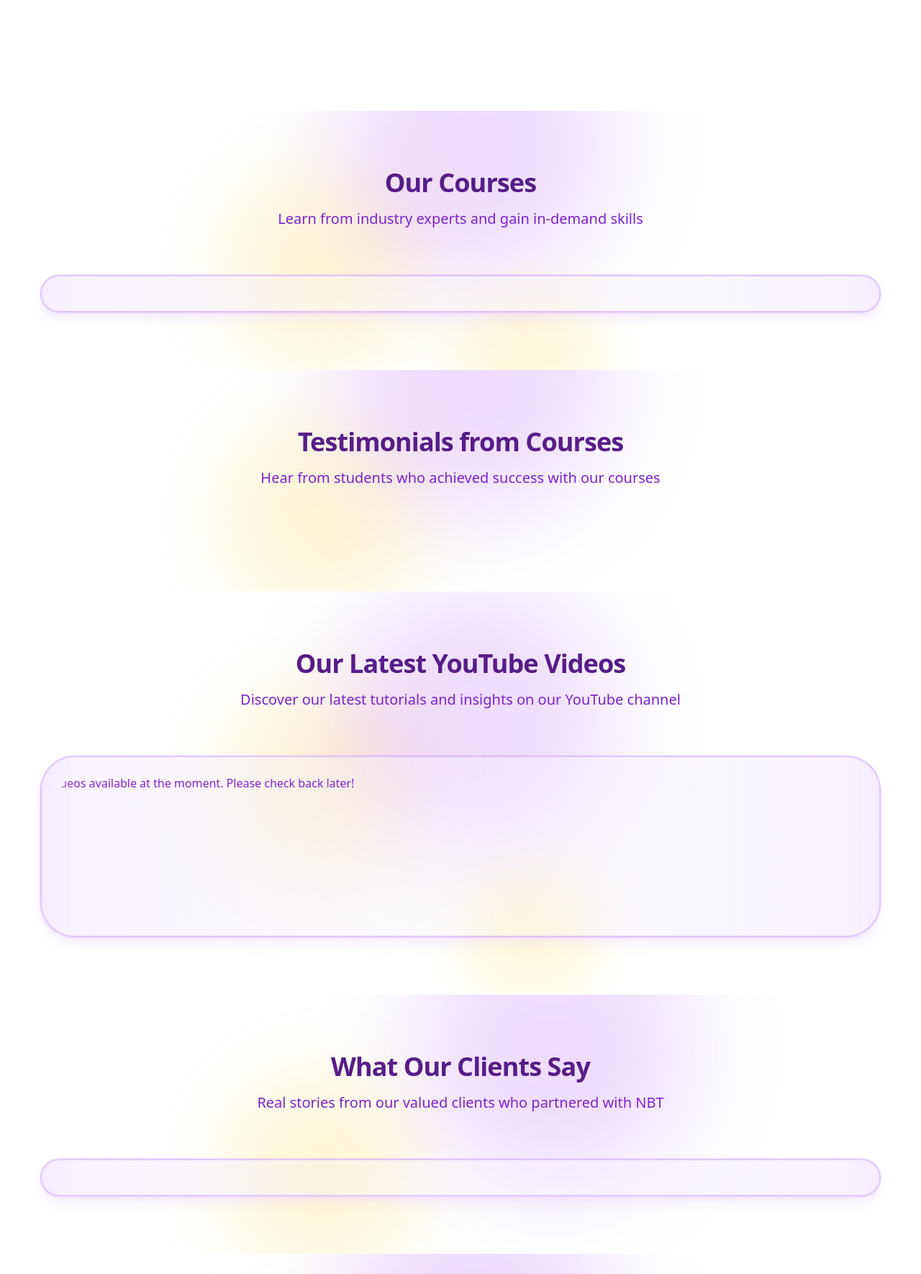
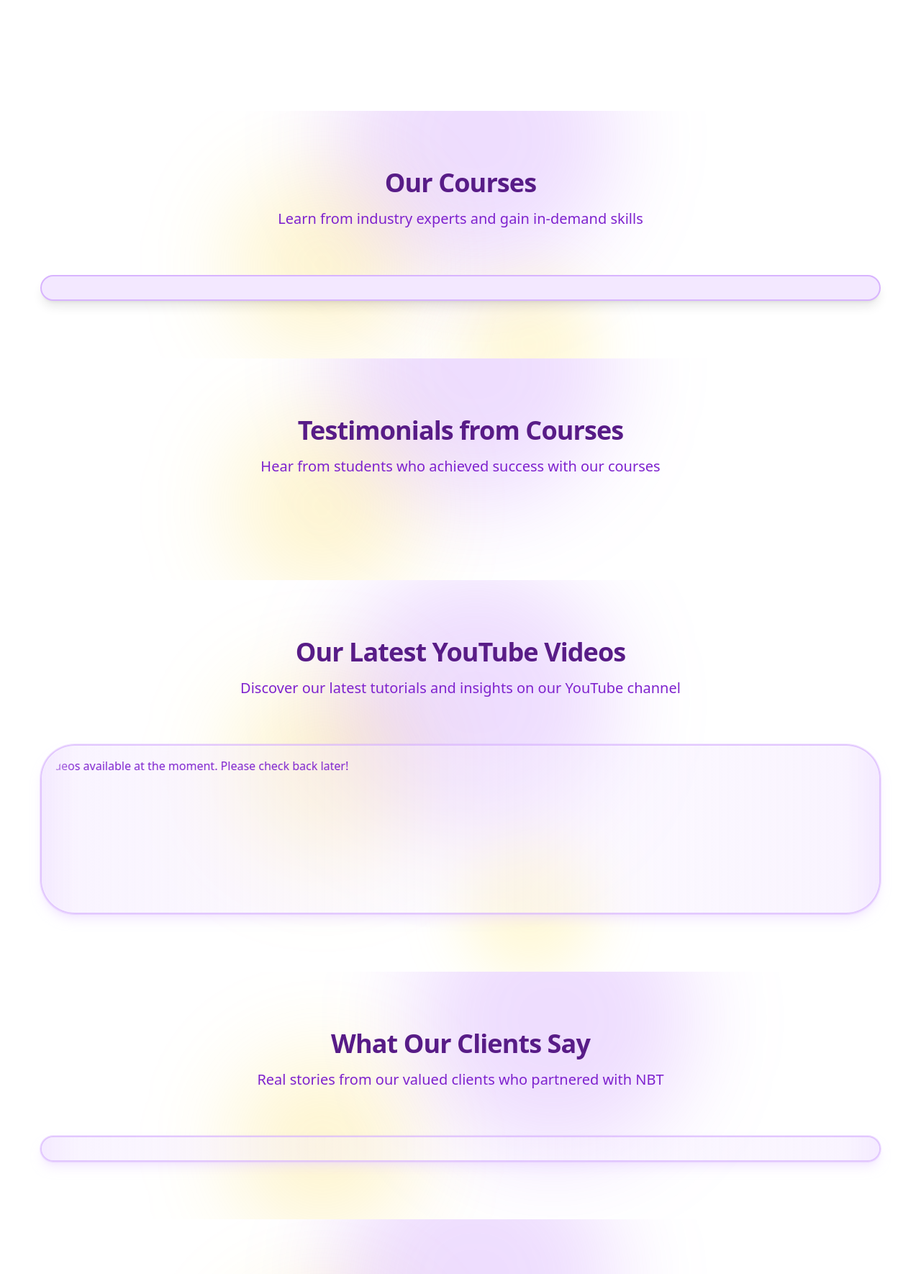
Before and after one commit to nbt24/aj_nbt_website, a PHP site: page / in a window 1280 px wide. Shown: the part 2065-3835 px from the top of the page at 72% size. Run offline with PHP 8.4, Linux system fonts and the light colour scheme; data that the repository does not hold is empty; some libraries are stand-ins or nearby versions.

Commit message:
fxied UI and scrolling panels border
fixed the finated borders in the scrolling panel
and also made the website cards final

```diff
--- a/nbt/index.php
+++ b/nbt/index.php
@@ -406,8 +406,6 @@ if ($_SERVER['REQUEST_METHOD'] === 'POST' && isset($_POST['contact_form'])) {
         }
 
         .scrolling-wrapper {
-            mask-image: linear-gradient(to right, transparent, black 10%, black 90%, transparent);
-            -webkit-mask-image: linear-gradient(to right, transparent, black 10%, black 90%, transparent);
             overflow: hidden;
             position: relative;
         }
@@ -1035,9 +1033,9 @@ if ($_SERVER['REQUEST_METHOD'] === 'POST' && isset($_POST['contact_form'])) {
 
         <div class="relative mx-2 md:mx-4 lg:mx-6 courses-container">
             <!-- Curved Container Background -->
-            <div class="bg-gradient-to-r from-purple-100/50 via-purple-50/30 to-purple-100/50 dark:from-purple-900/20 dark:via-purple-800/10 dark:to-purple-900/20 rounded-[3rem] border-2 border-purple-300/70 dark:border-purple-600/60 shadow-lg shadow-purple-200/50 dark:shadow-purple-900/30 backdrop-blur-sm overflow-hidden ring-1 ring-purple-400/20 dark:ring-purple-500/30">
+            <div class="bg-purple-100 dark:bg-purple-900 rounded-[3rem] border-2 border-purple-300 dark:border-purple-600 shadow-lg overflow-hidden">
                 <!-- Inner padding container -->
-                <div class="px-6 py-6">
+                <div class="px-2 py-2 sm:px-3 sm:py-3 md:px-4 md:py-4">
                     <div class="scrolling-wrapper overflow-hidden rounded-[2rem] manual-scroll" style="scrollbar-width: none; -ms-overflow-style: none;">
                         <div class="scrolling-container flex gap-x-6 min-w-max animate-marquee">
                             <?php
@@ -1046,12 +1044,6 @@ if ($_SERVER['REQUEST_METHOD'] === 'POST' && isset($_POST['contact_form'])) {
                             foreach ($courses_loop as $index => $course): ?>
                                 <div class="group animate-section w-[300px] sm:w-[320px] flex-shrink-0" style="animation-delay: <?= 100 * $index ?>ms;">
                                     <div class="relative overflow-hidden rounded-3xl bg-white dark:bg-purple-900/90 border border-yellow-400/40 dark:border-yellow-400/60 backdrop-blur-sm shadow-2xl transform transition-all duration-500 hover:-translate-y-3 hover:shadow-3xl">
-
-                                        <!-- Corner Decorations -->
-                                        <div class="absolute bottom-0 left-0 w-20 h-20">
-                                            <div class="absolute bottom-0 left-0 w-12 h-12 bg-gradient-to-tr from-purple-500/30 dark:from-purple-600/30 to-transparent"></div>
-                                            <div class="absolute bottom-2 left-2 w-6 h-6 border-2 border-purple-500/40 dark:border-purple-600/50 rounded-full"></div>
-                                        </div>
 
                                         <!-- Image -->
                                         <?php if (!empty($course['image'])): ?>
@@ -1121,10 +1113,6 @@ if ($_SERVER['REQUEST_METHOD'] === 'POST' && isset($_POST['contact_form'])) {
                         </div>
                     </div>
                 </div>
-
-                <!-- Curved fade edges for seamless effect -->
-                <div class="absolute left-0 top-0 bottom-0 w-12 bg-gradient-to-r from-purple-100/80 to-transparent dark:from-purple-900/40 dark:to-transparent pointer-events-none rounded-l-[3rem]"></div>
-                <div class="absolute right-0 top-0 bottom-0 w-12 bg-gradient-to-l from-purple-100/80 to-transparent dark:from-purple-900/40 dark:to-transparent pointer-events-none rounded-r-[3rem]"></div>
             </div>
         </div>
         <style>
@@ -1276,7 +1264,7 @@ if ($_SERVER['REQUEST_METHOD'] === 'POST' && isset($_POST['contact_form'])) {
                     <!-- Curved Container Background -->
                     <div class="bg-gradient-to-r from-purple-100/50 via-purple-50/30 to-purple-100/50 dark:from-purple-900/20 dark:via-purple-800/10 dark:to-purple-900/20 rounded-[3rem] border-2 border-purple-300/70 dark:border-purple-600/60 shadow-lg shadow-purple-200/50 dark:shadow-purple-900/30 backdrop-blur-sm overflow-hidden ring-1 ring-purple-400/20 dark:ring-purple-500/30">
                         <!-- Inner padding container -->
-                        <div class="px-6 py-6">
+                        <div class="px-2 py-2 sm:px-3 sm:py-3 md:px-4 md:py-4">
                             <div id="videos-wrapper" class="overflow-hidden animate-section rounded-[2rem] manual-scroll" style="scrollbar-width: none; -ms-overflow-style: none;">
                                 <div id="videos" class="flex gap-x-6 min-h-[200px] animate-marquee">
                                     <?php if (empty($youtube_videos)): ?>
@@ -1519,7 +1507,7 @@ if ($_SERVER['REQUEST_METHOD'] === 'POST' && isset($_POST['contact_form'])) {
             <!-- Curved Container Background -->
             <div class="bg-gradient-to-r from-purple-100/50 via-purple-50/30 to-purple-100/50 dark:from-purple-900/20 dark:via-purple-800/10 dark:to-purple-900/20 rounded-[3rem] border-2 border-purple-300/70 dark:border-purple-600/60 shadow-lg shadow-purple-200/50 dark:shadow-purple-900/30 backdrop-blur-sm overflow-hidden ring-1 ring-purple-400/20 dark:ring-purple-500/30">
                 <!-- Inner padding container -->
-                <div class="px-6 py-6">
+                <div class="px-2 py-2 sm:px-3 sm:py-3 md:px-4 md:py-4">
                     <div class="relative overflow-hidden rounded-[2rem] manual-scroll" style="scrollbar-width: none; -ms-overflow-style: none;">
                         <div class="flex animate-marquee gap-x-8" style="width: max-content;">
                             <?php foreach (array_merge($clients_testimonials, $clients_testimonials) as $testimonial): ?>
@@ -1573,9 +1561,6 @@ if ($_SERVER['REQUEST_METHOD'] === 'POST' && isset($_POST['contact_form'])) {
                                 </a>
                             <?php endif; ?>
                         </div>
-
-                        <!-- Bottom Gradient Accent -->
-                        <div class="absolute bottom-0 left-0 w-16 h-16 bg-gradient-to-tr from-purple-400/20 dark:from-purple-600/30 to-transparent"></div>
                     </div>
                 <?php endforeach; ?>
                         </div>
@@ -1663,21 +1648,8 @@ if ($_SERVER['REQUEST_METHOD'] === 'POST' && isset($_POST['contact_form'])) {
                                 <div class="absolute inset-0" style="background-image: radial-gradient(circle at 1px 1px, var(--yellow-accent) 1px, transparent 0); background-size: 20px 20px;"></div>
                             </div>
 
-                            <!-- Header Section with Category -->
-                            <div class="relative z-10 px-6 pt-6 pb-2">
-                                <div class="flex items-center justify-between mb-4">
-                                    <span class="inline-flex items-center px-3 py-1.5 rounded-xl bg-purple-100 dark:bg-purple-800/80 border border-purple-300/50 dark:border-purple-600/50 text-xs font-bold uppercase tracking-wider text-purple-800 dark:text-purple-200 backdrop-blur-sm">
-                                        <div class="w-2 h-2 rounded-full bg-purple-500 dark:bg-purple-400 mr-2 animate-pulse"></div>
-                                        <?= htmlspecialchars($coupon['category']) ?>
-                                    </span>
-                                    <div class="w-6 h-6 rounded-lg bg-yellow-400/20 dark:bg-yellow-500/20 border border-yellow-400/30 dark:border-yellow-500/40 flex items-center justify-center">
-                                        <div class="w-2 h-2 bg-yellow-500 dark:bg-yellow-400 rounded-full animate-pulse"></div>
-                                    </div>
-                                </div>
-                            </div>
-
                             <!-- Main Content Section -->
-                            <div class="relative z-10 px-6 pb-6">
+                            <div class="relative z-10 px-6 py-6">
                                 <!-- Coupon Code Display -->
                                 <div class="text-center mb-5 p-4 rounded-2xl bg-purple-50 dark:bg-purple-900/50 border border-purple-200/50 dark:border-purple-600/50">
                                     <div class="text-xs font-semibold uppercase tracking-widest text-purple-600 dark:text-purple-300 mb-1">Coupon Code</div>
@@ -1722,12 +1694,6 @@ if ($_SERVER['REQUEST_METHOD'] === 'POST' && isset($_POST['contact_form'])) {
                                     </div>
                                 </button>
                             </div>
-
-                            <!-- Tech Corner Accents -->
-                            <div class="absolute bottom-0 left-0 w-20 h-20">
-                                <div class="absolute bottom-0 left-0 w-12 h-12 bg-gradient-to-tr from-purple-500/30 dark:from-purple-600/30 to-transparent"></div>
-                                <div class="absolute bottom-2 left-2 w-6 h-6 border-2 border-purple-500/40 dark:border-purple-600/50 rounded-full"></div>
-                            </div>
                         </div>
                     <?php endforeach; ?>
                 </div>
@@ -1760,9 +1726,9 @@ if ($_SERVER['REQUEST_METHOD'] === 'POST' && isset($_POST['contact_form'])) {
         <!-- Horizontal Scrolling Cards -->
         <div class="relative mx-2 md:mx-4 lg:mx-6">
             <!-- Curved Container Background -->
-            <div class="bg-gradient-to-r from-purple-100/50 via-purple-50/30 to-purple-100/50 dark:from-purple-900/20 dark:via-purple-800/10 dark:to-purple-900/20 rounded-[3rem] border-2 border-purple-300/70 dark:border-purple-600/60 shadow-lg shadow-purple-200/50 dark:shadow-purple-900/30 backdrop-blur-sm overflow-hidden ring-1 ring-purple-400/20 dark:ring-purple-500/30">
+            <div class="bg-purple-100 dark:bg-purple-900 rounded-[3rem] border-2 border-purple-300 dark:border-purple-600 shadow-lg overflow-hidden">
                 <!-- Inner padding container -->
-                <div class="px-6 py-6">
+                <div class="px-2 py-2 sm:px-3 sm:py-3 md:px-4 md:py-4">
                     <div class="scrolling-wrapper overflow-hidden rounded-[2rem] manual-scroll" style="scrollbar-width: none; -ms-overflow-style: none;">
                         <div class="scrolling-container flex space-x-6 min-w-max pb-4 animate-marquee">
                             <?php
@@ -1808,21 +1774,11 @@ if ($_SERVER['REQUEST_METHOD'] === 'POST' && isset($_POST['contact_form'])) {
                                 </div>
                             </button>
                         </div>
-
-                        <!-- Tech Corner Accents -->
-                        <div class="absolute bottom-0 left-0 w-20 h-20">
-                            <div class="absolute bottom-0 left-0 w-12 h-12 bg-gradient-to-tr from-purple-500/30 dark:from-purple-600/30 to-transparent"></div>
-                            <div class="absolute bottom-2 left-2 w-6 h-6 border-2 border-purple-500/40 dark:border-purple-600/50 rounded-full"></div>
-                        </div>
                     </div>
                 <?php endforeach; ?>
                         </div>
                     </div>
                 </div>
-
-                <!-- Curved fade edges for seamless effect -->
-                <div class="absolute left-0 top-0 bottom-0 w-12 bg-gradient-to-r from-purple-100/80 to-transparent dark:from-purple-900/40 dark:to-transparent pointer-events-none rounded-l-[3rem]"></div>
-                <div class="absolute right-0 top-0 bottom-0 w-12 bg-gradient-to-l from-purple-100/80 to-transparent dark:from-purple-900/40 dark:to-transparent pointer-events-none rounded-r-[3rem]"></div>
             </div>
         </div>
         <style>
@@ -1870,7 +1826,7 @@ if ($_SERVER['REQUEST_METHOD'] === 'POST' && isset($_POST['contact_form'])) {
             <!-- Curved Container Background -->
             <div class="bg-gradient-to-r from-purple-100/50 via-purple-50/30 to-purple-100/50 dark:from-purple-900/20 dark:via-purple-800/10 dark:to-purple-900/20 rounded-[3rem] border-2 border-purple-300/70 dark:border-purple-600/60 shadow-lg shadow-purple-200/50 dark:shadow-purple-900/30 backdrop-blur-sm overflow-hidden ring-1 ring-purple-400/20 dark:ring-purple-500/30">
                 <!-- Inner padding container -->
-                <div class="px-6 py-6">
+                <div class="px-2 py-2 sm:px-3 sm:py-3 md:px-4 md:py-4">
                     <div class="relative overflow-hidden rounded-[2rem] manual-scroll">
                         <div class="flex animate-marquee gap-8" style="animation: marquee 40s linear infinite;">
                             <?php
```
